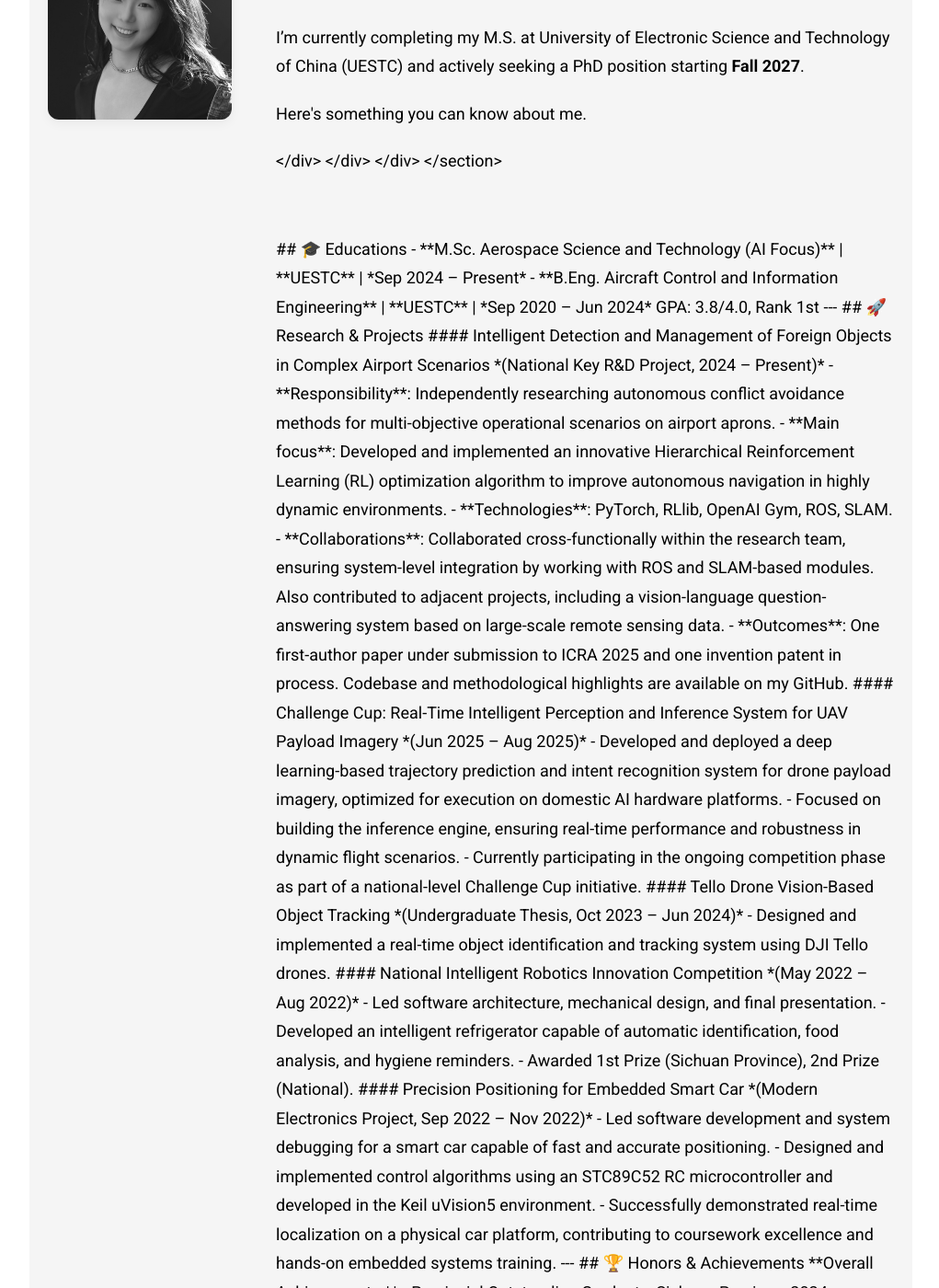
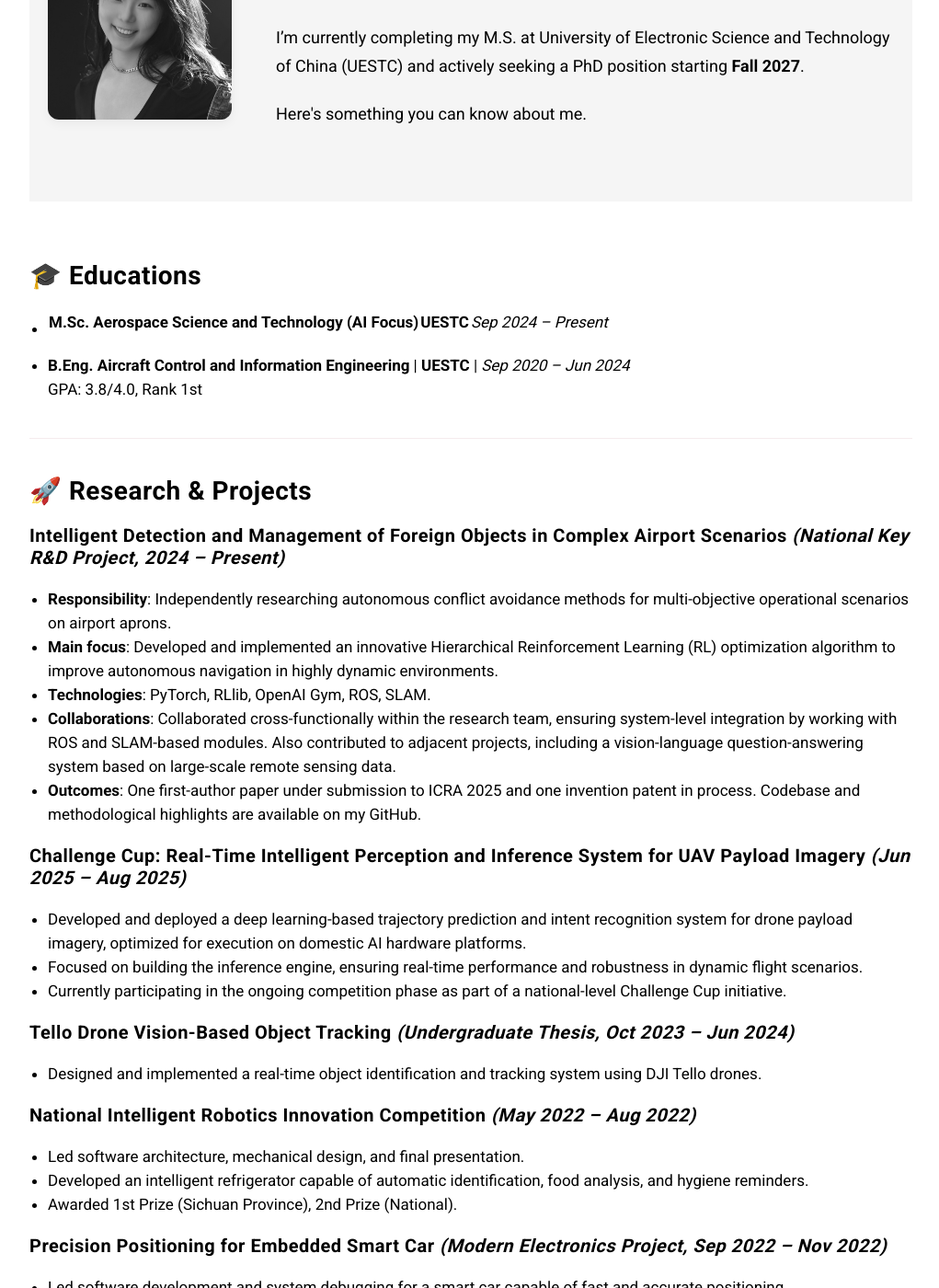
Before and after one commit to ZhangJingru-Ruby/ZhangJingru-Ruby.github.io, a Jekyll site: the page built from _pages/about.md, in a window 1280 px wide and 1400 px high, scrolled down 467 px. Shown: the whole window at 92% size, without its empty margins (128-1149 px from the left). Built offline with Jekyll 4.4.1, drawn with Linux system fonts in a browser that asks for light colours; nearby versions of some CDN libraries; some of the changed text lies outside the part shown.

```diff
--- a/_pages/about.md
+++ b/_pages/about.md
@@ -15,7 +15,7 @@ permalink: /about/
         <p>Hi, I’m <strong>Ruby Zhang (张景茹)</strong>.</p>
         <p>My current work is focusing on bridges <em>hierarchical & offline‑to‑online RL</em> with classic path‑planning to move from simulation to human‑safe autonomy.</p>
         <p>I’m currently completing my M.S. at University of Electronic Science and Technology of China (UESTC) and actively seeking a PhD position starting <strong>Fall 2027</strong>.</p>
-        <p>Here's something you can know about me.<p>
+        <p>Here's something you can know about me.</p>
       </div>
     </div>
   </div>
```
